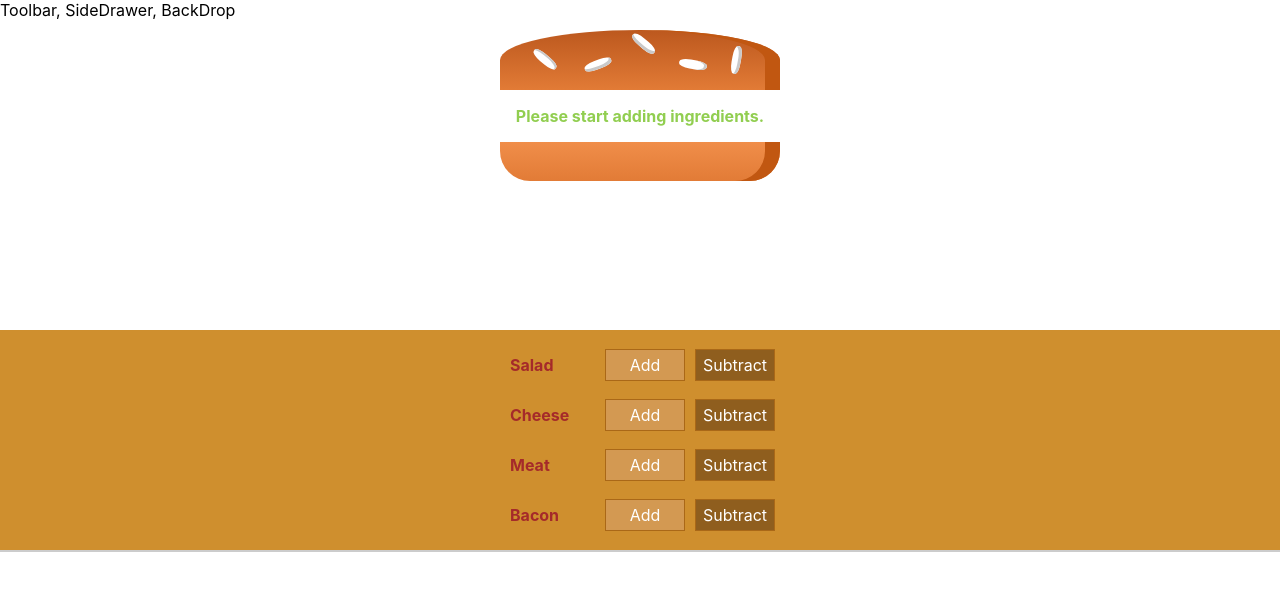
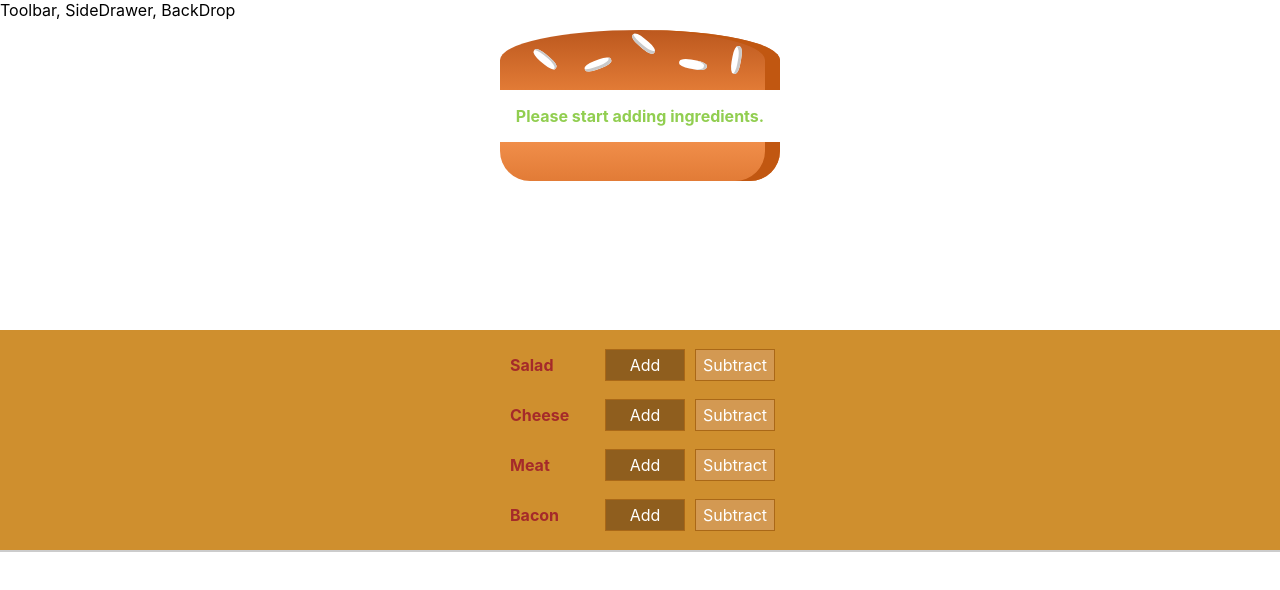
Before and after one commit to connect-sonveer/burger-builder, a React (Create React App) app: page / in a window 1280 px wide. Shown: the top 590 px of the page. Built offline with nearby package versions, Linux system fonts and the light colour scheme.

Commit message:
adding dynamic ingredients to burger

```diff
--- a/src/components/Burger/BuildControls/BuildControl/BuildControl.js
+++ b/src/components/Burger/BuildControls/BuildControl/BuildControl.js
@@ -5,8 +5,12 @@ const BuildControl = (props) => {
   return (
     <div className={Style.BuildControl}>
       <div className={Style.Label}>{props.label}</div>
-      <button className={Style.Less}>Add</button>
-      <button className={Style.More}>Subtract</button>
+      <button className={Style.More} onClick={props.addIngredient}>
+        Add
+      </button>
+      <button className={Style.Less} onClick={props.removeIngredient}>
+        Subtract
+      </button>
     </div>
   );
 };
--- a/src/components/Burger/BuildControls/BuildControls.js
+++ b/src/components/Burger/BuildControls/BuildControls.js
@@ -2,7 +2,7 @@ import React from 'react';
 import BuildControl from './BuildControl/BuildControl';
 import Style from './BuildControls.module.css';
 
-const BuildControls = () => {
+const BuildControls = (props) => {
   const controls = [
     { label: 'Salad', type: 'salad' },
     { label: 'Cheese', type: 'cheese' },
@@ -13,7 +13,18 @@ const BuildControls = () => {
   return (
     <div className={Style.BuildControls}>
       {controls.map((ctrl) => {
-        return <BuildControl key={ctrl.label} label={ctrl.label} />;
+        return (
+          <BuildControl
+            key={ctrl.label}
+            label={ctrl.label}
+            addIngredient={() => {
+              props.addIngredient(ctrl.type);
+            }}
+            removeIngredient={() => {
+              props.removeIngredient(ctrl.type);
+            }}
+          />
+        );
       })}
     </div>
   );
--- a/src/components/Burger/Burger.js
+++ b/src/components/Burger/Burger.js
@@ -10,11 +10,8 @@ const Burger = (props) => {
       });
     })
     .reduce((array, element) => {
-      console.log('array', array);
       return array.concat(element);
     }, []);
-
-  //   console.log('ingredientsList', ingredientsList);
 
   if (ingredientsList.length === 0) {
     ingredientsList = <p>Please start adding ingredients.</p>;
--- a/src/containers/BurgerBuilder/BurgerBuilder.js
+++ b/src/containers/BurgerBuilder/BurgerBuilder.js
@@ -2,6 +2,14 @@ import React, { Component } from 'react';
 import Aux from '../../hoc/Aux';
 import Burger from '../../components/Burger/Burger';
 import BuildControls from '../../components/Burger/BuildControls/BuildControls';
+
+const INGREDIENT_PRICE = {
+  salad: 20,
+  bacon: 20,
+  meat: 60,
+  cheese: 40,
+};
+
 class BurgerBuilder extends Component {
   state = {
     ingredients: {
@@ -10,13 +18,34 @@ class BurgerBuilder extends Component {
       meat: 0,
       cheese: 0,
     },
+    totalPrice: 20,
+  };
+
+  addIngredientHandler = (type) => {
+    const currentIngredient = { ...this.state.ingredients };
+    currentIngredient[type] = currentIngredient[type] + 1;
+    const currentPrice = this.state.totalPrice;
+    this.setState({
+      ingredients: currentIngredient,
+      totalPrice: currentPrice + INGREDIENT_PRICE[type],
+    });
+  };
+
+  removeIngredientHandler = (type) => {
+    const currentIngredient = { ...this.state.ingredients };
+    if (currentIngredient[type] > 0) {
+      currentIngredient[type] = currentIngredient[type] - 1;
+    }
+    this.setState({
+      ingredients: currentIngredient,
+    });
   };
 
   render() {
     return (
       <Aux>
         <Burger ingredients={this.state.ingredients} />
-        <BuildControls />
+        <BuildControls addIngredient={this.addIngredientHandler} removeIngredient={this.removeIngredientHandler} />
       </Aux>
     );
   }
```
